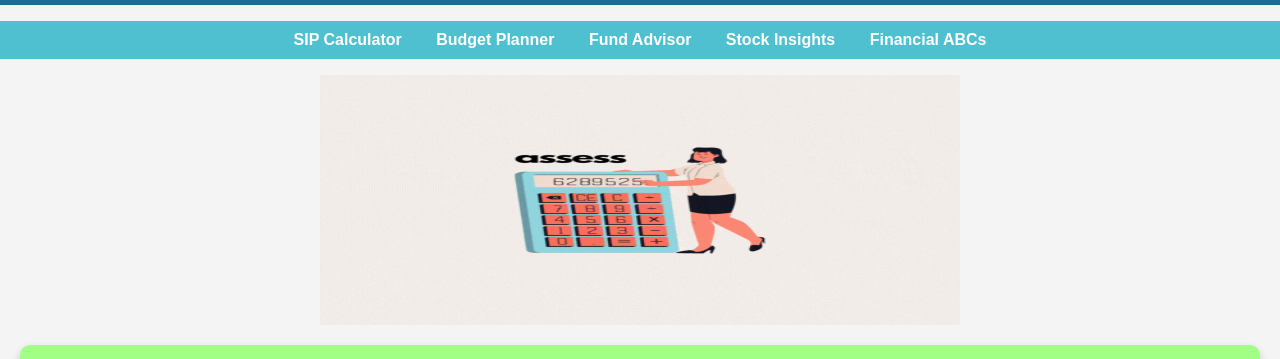
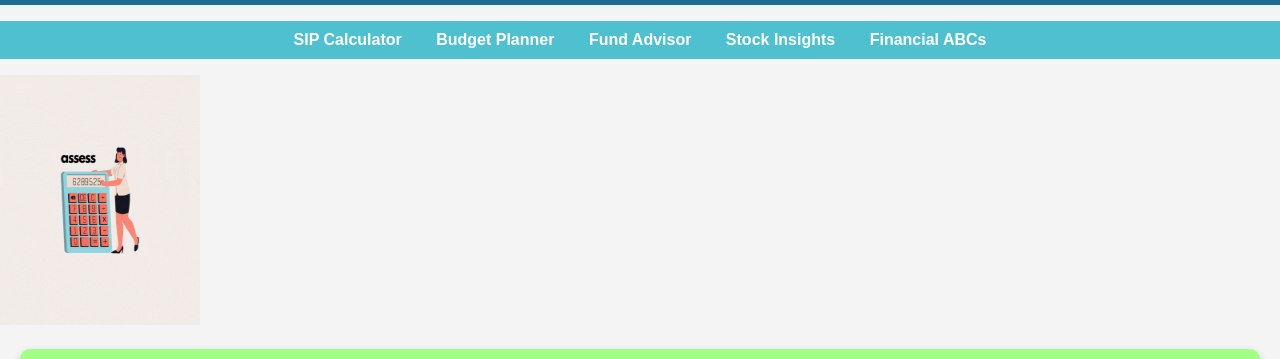
Before and after one commit to mahi260/gigglesandgrowth, a plain HTML site: page index.html in a window 1280 px wide. Shown: the part 118-477 px from the top of the page. Drawn offline with Linux system fonts and the light colour scheme; a script that the page names is missing.

Commit message:
Update styles.css

```diff
--- a/styles.css
+++ b/styles.css
@@ -100,10 +100,3 @@ footer {
     padding: 10px;
     font-family: 'Arial', sans-serif;
 }
-
-img.center {
-    display: block;
-    margin-left: auto;
-    margin-right: auto;
-    width: 50%;
-}
```
